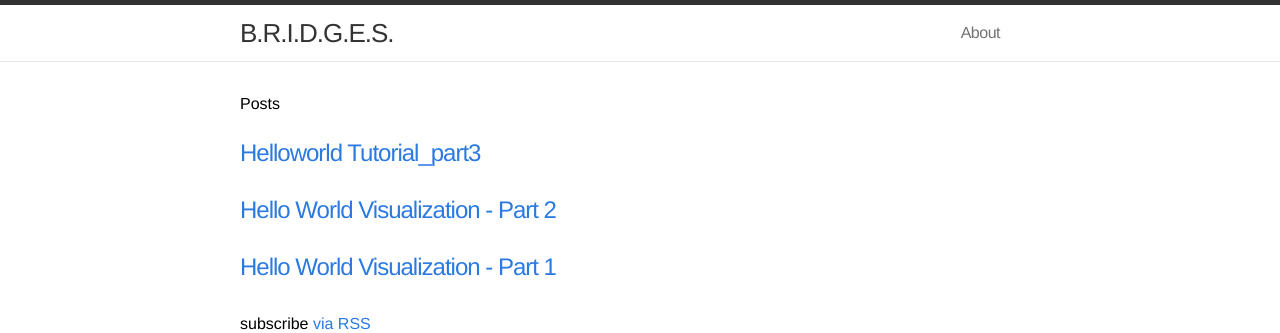
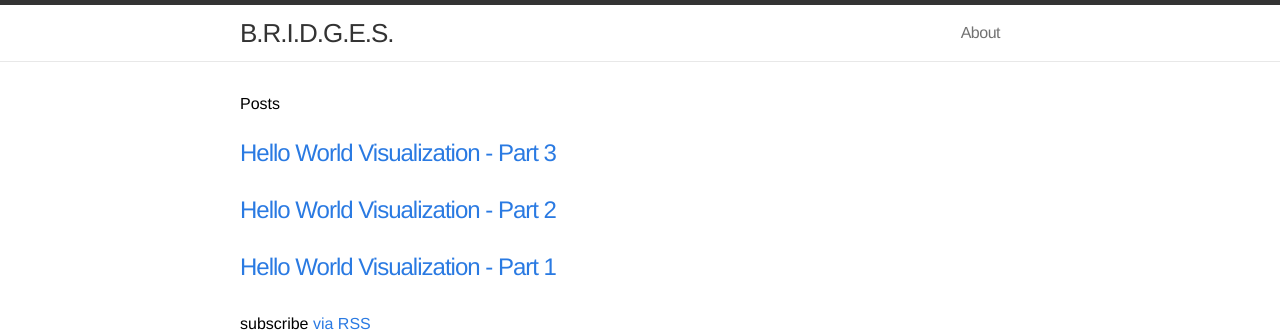
Before and after one commit to Dismembered/Dismembered.github.io, a Jekyll site: the page built from index.html, in a window 1280 px wide. Shown: the top 333 px of the page. Built offline with Jekyll 4.4.1, drawn with Linux system fonts in a browser that asks for light colours.

Commit message:
Update 2014-07-02-HelloWorld-Tutorial_part3.markdown

```diff
--- a/_posts/2014-07-02-HelloWorld-Tutorial_part3.markdown
+++ b/_posts/2014-07-02-HelloWorld-Tutorial_part3.markdown
@@ -1 +1,8 @@
-Test
+---
+layout: post
+title:  "Hello World Visualization - Part 3"
+categories: jekyll update
+---
+
+## Continuing your graph visualization:
+-----
```
